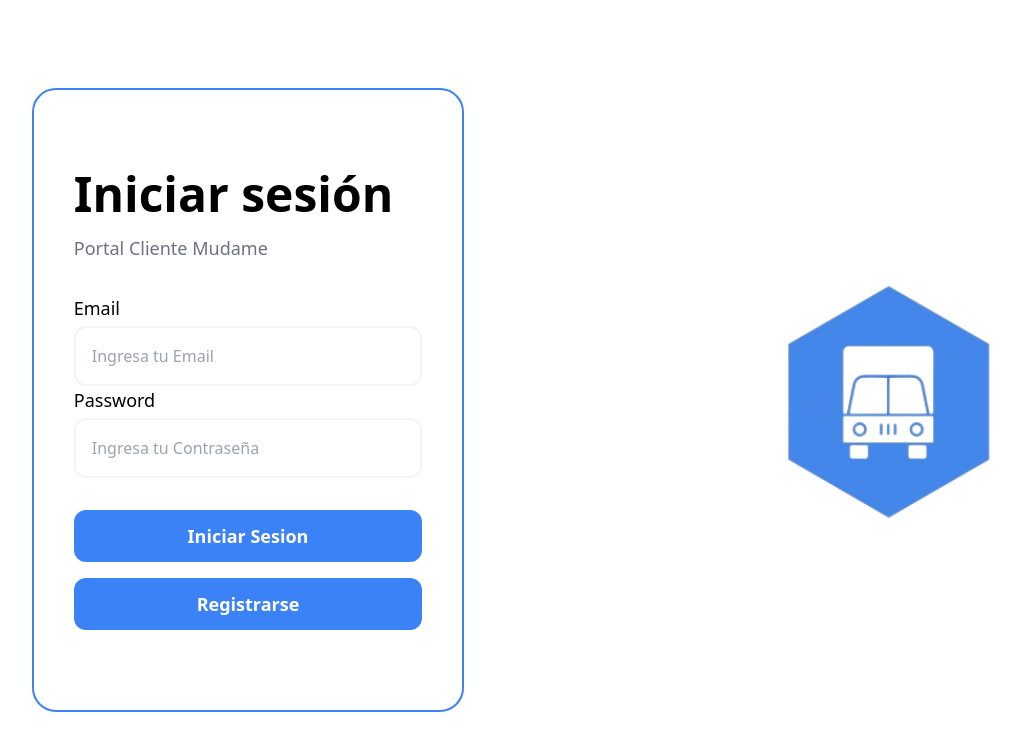
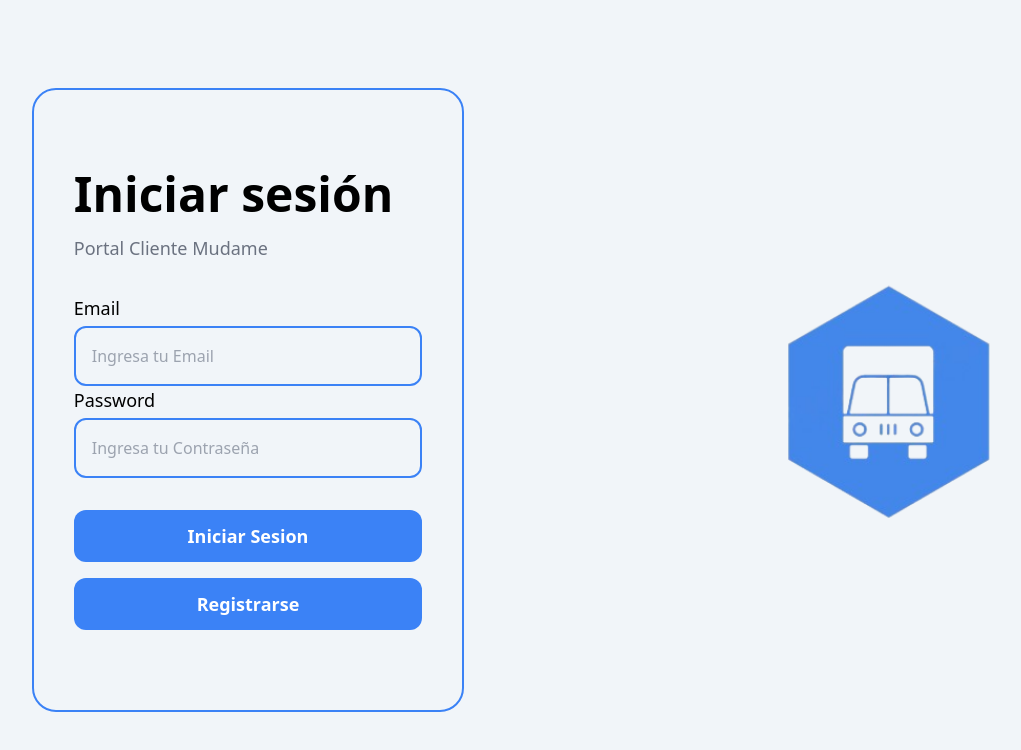
Before and after one commit to MudameProject/MudameFront, a React (Vite) app: page /LoginUser in a window 1280 px wide. Shown: the top 750 px of the page, without its empty margins (72-1093 px from the left). Built offline with nearby package versions, Linux system fonts and the light colour scheme.

Commit message:
Actualizacion de iconos

```diff
--- a/src/Components/LoginUser.jsx
+++ b/src/Components/LoginUser.jsx
@@ -5,7 +5,7 @@ import { Link } from 'react-router-dom';
 
 function LoginUser() {
     return (
-        <div className='flex w-full h-screen'>
+        <div className='flex w-full h-screen bg-slate-100'>
             <div className='w-full flex items-center justify-center   lg:w-1/2  '>
                 <div className='border-blue-500 px-10 py-20 rounded-3xl border-2'>
                         <h1 className='text-5xl font-semibold'>Iniciar sesión</h1>
@@ -15,14 +15,14 @@ function LoginUser() {
                             <div>
                                 <label className='text-lg font-medium'>Email</label>
                                 <input
-                                className='w-full border-2 border-gray-100 rounded-xl p-4 mt-1 bg-transparent'
+                                className='w-full border-2 border-blue-500 rounded-xl p-4 mt-1 bg-transparent'
                                 placeholder='Ingresa tu Email' />
                             </div>
 
                             <div>
                                 <label className='text-lg font-medium'>Password</label>
                                 <input
-                                className='w-full border-2 border-gray-100 rounded-xl p-4 mt-1 bg-transparent'
+                                className='w-full border-2 border-blue-500 rounded-xl p-4 mt-1 bg-transparent'
                                 placeholder='Ingresa tu Contraseña'
                                 type='password' />
 
```
